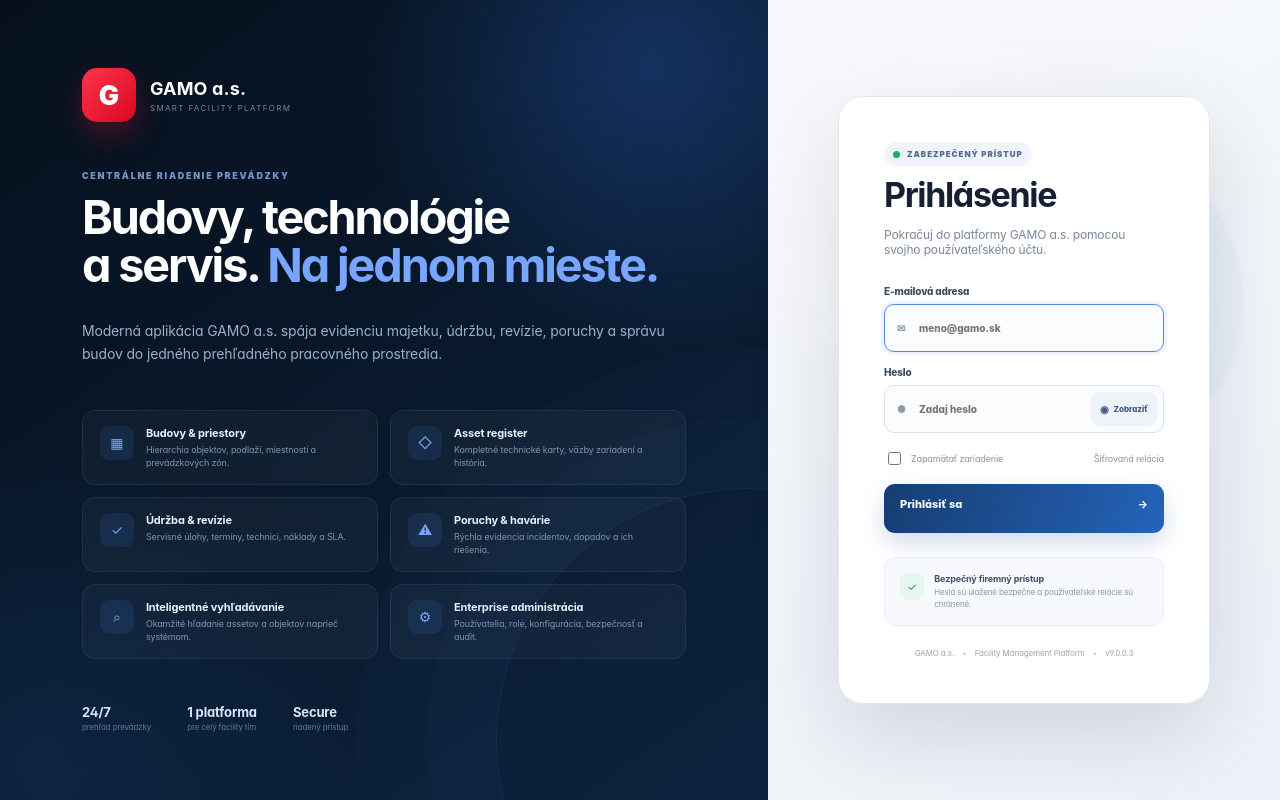
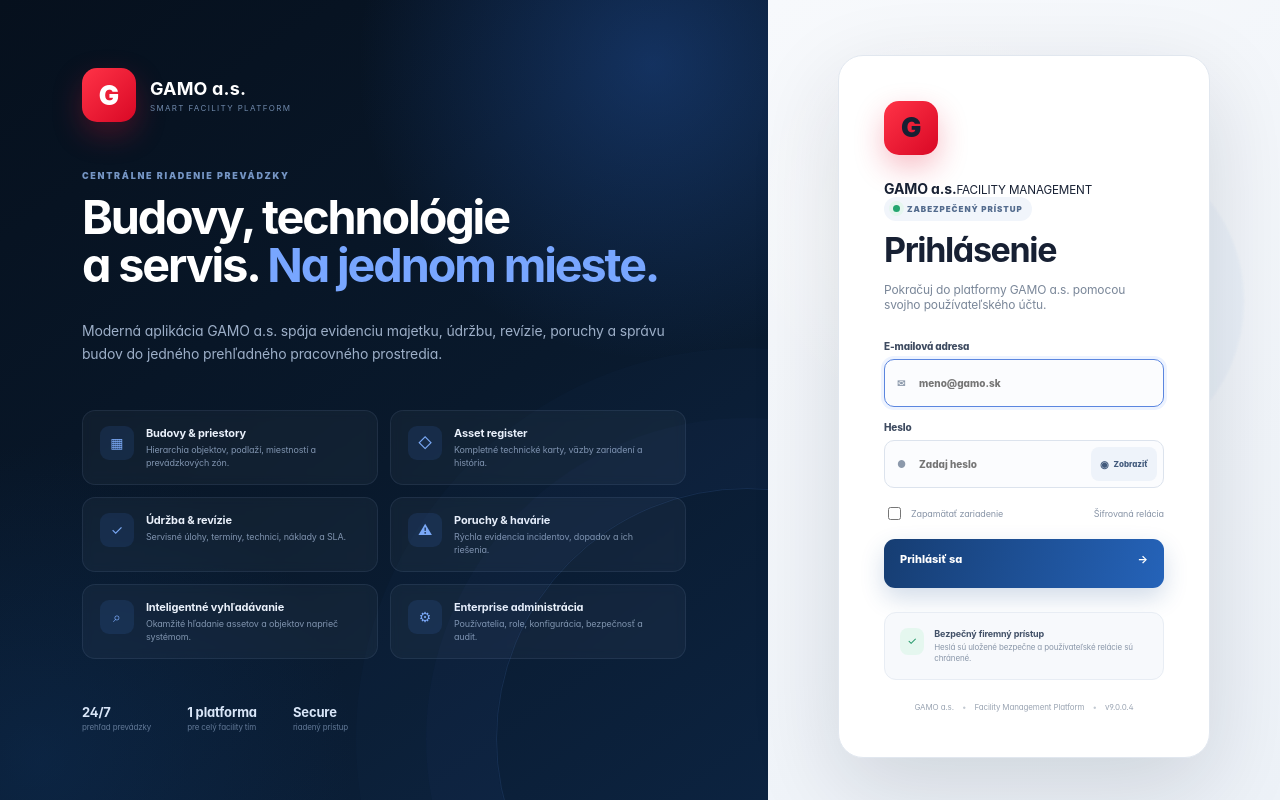
Before and after one commit to zajkir/GAMO-FM, a Flask app: page /login in a window 1280 px wide. Run offline with Flask 3, Linux system fonts and the light colour scheme.

Commit message:
Refine GAMO login branding and version

```diff
--- a/templates/login.html
+++ b/templates/login.html
@@ -1,8 +1,8 @@
 <!doctype html><html lang="sk"><head><meta charset="utf-8"><meta name="viewport" content="width=device-width,initial-scale=1"><title>Prihlásenie · GAMO a.s.</title><link rel="stylesheet" href="/static/app.css"></head><body class="login-page login-v3"><div class="login-shell">
-<section class="login-brand"><div class="login-brand-head"><div class="login-logo">G</div><div><b>GAMO a.s.</b><small>SMART FACILITY PLATFORM</small></div></div><span class="login-kicker">CENTRÁLNE RIADENIE PREVÁDZKY</span><h1>Budovy, technológie<br>a servis. <em>Na jednom mieste.</em></h1><p class="login-lead">Moderná aplikácia GAMO a.s. spája evidenciu majetku, údržbu, revízie, poruchy a správu budov do jedného prehľadného pracovného prostredia.</p>
+<section class="login-brand"><div class="login-brand-head"><div class="login-logo">G</div><div><b>GAMO a.s.</b><small>SMART FACILITY PLATFORM</small></div></div><div class="login-brand-line"></div><span class="login-kicker">CENTRÁLNE RIADENIE PREVÁDZKY</span><h1>Budovy, technológie<br>a servis. <em>Na jednom mieste.</em></h1><p class="login-lead">Moderná aplikácia GAMO a.s. spája evidenciu majetku, údržbu, revízie, poruchy a správu budov do jedného prehľadného pracovného prostredia.</p>
 <div class="cap-grid"><article><i>▦</i><div><b>Budovy & priestory</b><small>Hierarchia objektov, podlaží, miestností a prevádzkových zón.</small></div></article><article><i>◇</i><div><b>Asset register</b><small>Kompletné technické karty, väzby zariadení a história.</small></div></article><article><i>✓</i><div><b>Údržba & revízie</b><small>Servisné úlohy, termíny, technici, náklady a SLA.</small></div></article><article><i>⚠</i><div><b>Poruchy & havárie</b><small>Rýchla evidencia incidentov, dopadov a ich riešenia.</small></div></article><article><i>⌕</i><div><b>Inteligentné vyhľadávanie</b><small>Okamžité hľadanie assetov a objektov naprieč systémom.</small></div></article><article><i>⚙</i><div><b>Enterprise administrácia</b><small>Používatelia, role, konfigurácia, bezpečnosť a audit.</small></div></article></div>
 <div class="login-trust"><span><b>24/7</b><small>prehľad prevádzky</small></span><span><b>1 platforma</b><small>pre celý facility tím</small></span><span><b>Secure</b><small>riadený prístup</small></span></div></section>
-<section class="login-card"><div class="login-card-inner"><div class="signin-badge"><span></span> ZABEZPEČENÝ PRÍSTUP</div><h2>Prihlásenie</h2><p>Pokračuj do platformy GAMO a.s. pomocou svojho používateľského účtu.</p>{% if error %}<div class="login-error">{{error}}</div>{% endif %}
+<section class="login-card"><div class="login-card-glow"></div><div class="login-card-inner"><div class="login-mini-brand"><div class="login-logo">G</div><div><b>GAMO a.s.</b><small>FACILITY MANAGEMENT</small></div></div><div class="signin-badge"><span></span> ZABEZPEČENÝ PRÍSTUP</div><h2>Prihlásenie</h2><p>Pokračuj do platformy GAMO a.s. pomocou svojho používateľského účtu.</p>{% if error %}<div class="login-error">{{error}}</div>{% endif %}
 <form method="post"><label>E-mailová adresa<div class="input-wrap"><span>✉</span><input type="email" name="email" placeholder="meno@gamo.sk" required autofocus></div></label><label>Heslo<div class="input-wrap"><span>●</span><input id="loginPassword" type="password" name="password" placeholder="Zadaj heslo" required><button class="password-toggle" type="button" onclick="togglePassword()" aria-label="Zobraziť heslo"><span id="eyeIcon">◉</span><small id="eyeText">Zobraziť</small></button></div></label><div class="login-meta"><label class="remember"><input type="checkbox"> Zapamätať zariadenie</label><span>Šifrovaná relácia</span></div><button class="login-submit" type="submit"><span>Prihlásiť sa</span><b>→</b></button></form>
-<div class="login-security"><div>✓</div><p><b>Bezpečný firemný prístup</b><small>Heslá sú uložené bezpečne a používateľské relácie sú chránené.</small></p></div><div class="login-foot">GAMO a.s. <span>•</span> Facility Management Platform <span>•</span> v9.0.0.3</div></div></section></div>
+<div class="login-security"><div>✓</div><p><b>Bezpečný firemný prístup</b><small>Heslá sú uložené bezpečne a používateľské relácie sú chránené.</small></p></div><div class="login-foot">GAMO a.s. <span>•</span> Facility Management Platform <span>•</span> v9.0.0.4</div></div></section></div>
 <script>function togglePassword(){const p=document.getElementById('loginPassword'),t=document.getElementById('eyeText');const show=p.type==='password';p.type=show?'text':'password';t.textContent=show?'Skryť':'Zobraziť';}</script></body></html>
```
